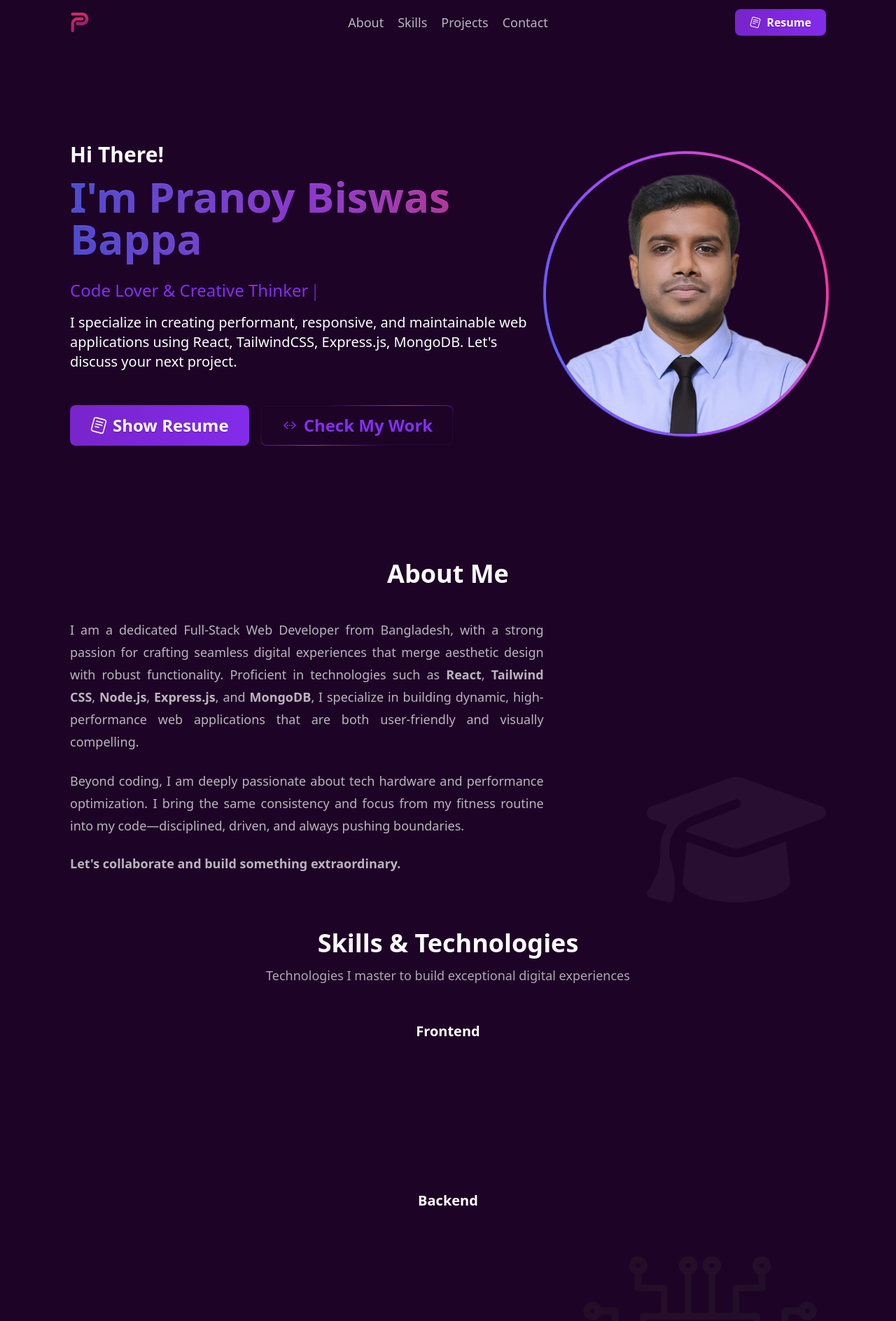
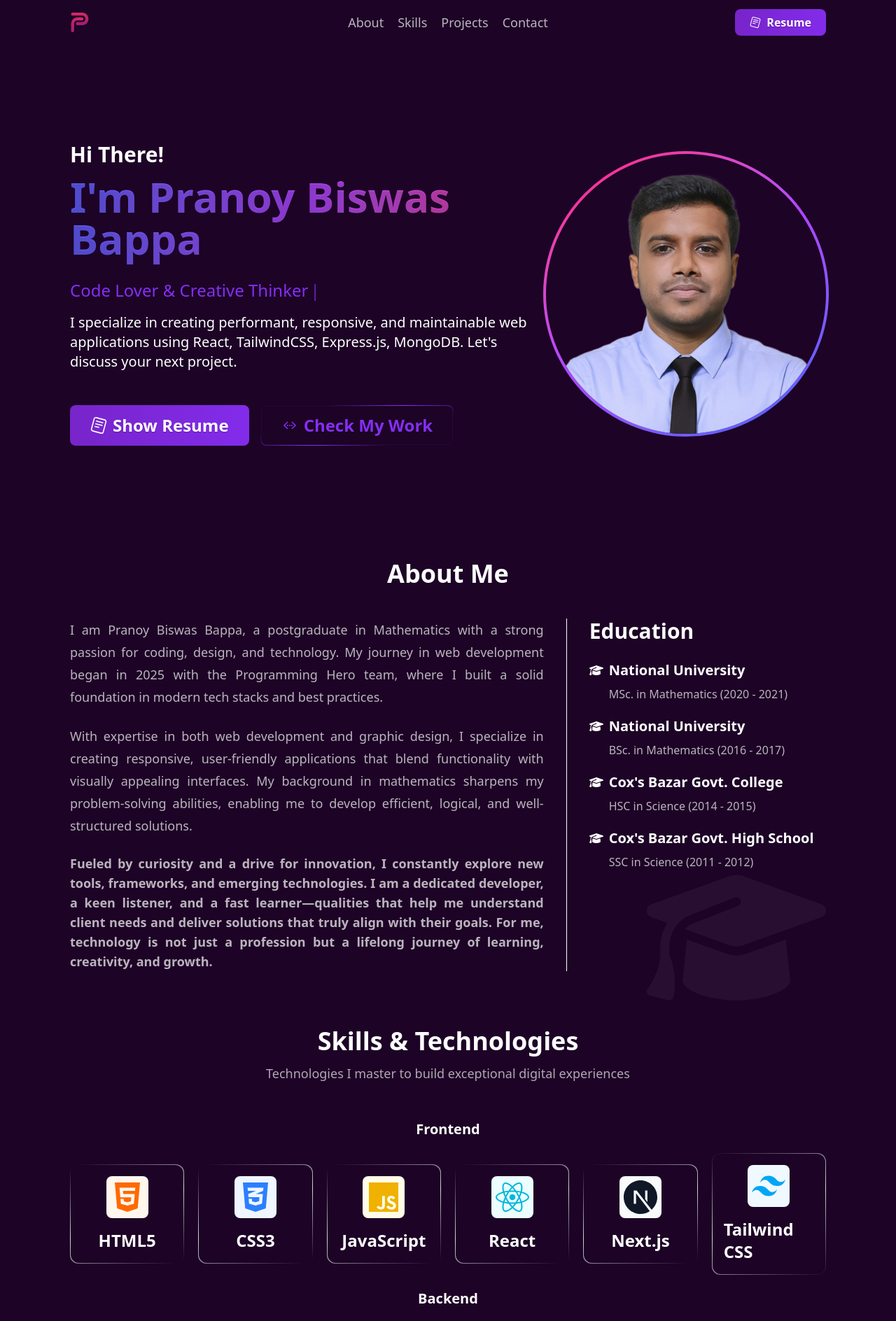
Before and after one commit to impranoybiswas/Portfolio, a Next.js app: page / in a window 1280 px wide. Shown: the top 1888 px of the page at 70% size. Built offline with nearby package versions, Linux system fonts and the light colour scheme.

Commit message:
framer motion smoth

```diff
--- a/app/components/HeroPhoto.tsx
+++ b/app/components/HeroPhoto.tsx
@@ -1,10 +1,32 @@
+"use client";
 import Image from "next/image";
 import React from "react";
+import { motion } from "framer-motion";
 
 export default function HeroPhoto() {
   return (
-    <div data-aos="zoom-in" data-aos-delay="600" className="relative">
-      <div className="bg-gradient-to-r from-indigo-500 via-purple-500 to-pink-500 rounded-full size-52 md:size-82 lg:size-102 absolute top-1/2 left-1/2 -translate-x-1/2 -translate-y-1/2 animate-slowSpin" />
+    <motion.div
+      initial={{ opacity: 0, scale: 0.5 }}
+      animate={{ opacity: 1, scale: 1 }}
+      transition={{
+        delay: 0.8,
+        type: "spring",
+        stiffness: 80,
+        damping: 15,
+        mass: 2,
+      }}
+      className="relative"
+    >
+      <motion.div
+        initial={{ rotate: 0 }}
+        animate={{ rotate: 360 }}
+        transition={{
+          duration: 10, // slow rotation (seconds)
+          repeat: Infinity, // loop forever
+          ease: "linear", // keep speed constant
+        }}
+        className="bg-gradient-to-r from-indigo-500 via-purple-500 to-pink-500 rounded-full size-52 md:size-82 lg:size-102 absolute top-1/2 left-1/2 -translate-x-1/2 -translate-y-1/2"
+      />
 
       <div className="bg-base-100 hover:bg-accent rounded-full overflow-hidden size-50 md:size-80 lg:size-100 relative transision-all duration-700 ease-in-out group">
         <Image
@@ -14,6 +36,6 @@ export default function HeroPhoto() {
           fill
         />
       </div>
-    </div>
+    </motion.div>
   );
 }
--- a/app/components/HeroText.tsx
+++ b/app/components/HeroText.tsx
@@ -1,3 +1,4 @@
+"use client";
 import React from "react";
 import { SiReaddotcv } from "react-icons/si";
 import { Typewriter } from "react-simple-typewriter";
@@ -5,12 +6,20 @@ import { Link } from "react-scroll";
 import { resumeLink } from "../layouts/Navbar";
 import { IoIosCodeWorking } from "react-icons/io";
 import Button from "../ui/Button";
+import { motion } from "framer-motion";
 
 export default function HeroText() {
   return (
-    <div
-      data-aos="fade-left"
-      data-aos-delay="800"
+    <motion.div
+      initial={{ opacity: 0, x: 100 }}
+      animate={{ opacity: 1, x: 0 }}
+      transition={{
+        delay: 1,
+        type: "spring",
+        stiffness: 80,
+        damping: 15,
+        mass: 2,
+      }}
       className="w-full flex flex-col justify-center items-center md:items-start flex-1"
     >
       <h1 className="text-white text-2xl md:text-3xl font-semibold">
@@ -63,6 +72,6 @@ export default function HeroText() {
           />
         </Link>
       </div>
-    </div>
+    </motion.div>
   );
 }
--- a/app/components/ProjectCard.tsx
+++ b/app/components/ProjectCard.tsx
@@ -5,6 +5,7 @@ import { TbWorld } from "react-icons/tb";
 import { ReactNode } from "react";
 import Image from "next/image";
 import Button from "../ui/Button";
+import { motion } from "framer-motion";
 
 interface TechStack {
   name: string;
@@ -47,9 +48,10 @@ export default function ProjectCard({ project }: ProjectCardProps) {
   };
 
   return (
-    <div
-      data-aos="fade-in"
-      data-aos-delay="200"
+    <motion.div
+      initial={{ opacity: 0, y: 20, scale: 0.9 }}
+      whileInView={{ opacity: 1, y: 0, scale: 1 }}
+      transition={{ duration: 0.6, ease: "easeIn", delay: 0.2 }}
       onMouseMove={handleMouseMove}
       onMouseLeave={handleMouseLeave}
       className="flex justify-center items-center p-[1px] bg-accent border border-primary/30 rounded-2xl shadow-md group"
@@ -106,6 +108,6 @@ export default function ProjectCard({ project }: ProjectCardProps) {
           </div>
         </div>
       </div>
-    </div>
+    </motion.div>
   );
 }
--- a/app/components/SkillSections.tsx
+++ b/app/components/SkillSections.tsx
@@ -1,4 +1,6 @@
-import React , { ReactNode } from "react";
+"use client";
+import React, { ReactNode } from "react";
+import { motion } from "framer-motion";
 
 interface Skill {
   name: string;
@@ -7,22 +9,33 @@ interface Skill {
   color: string;
 }
 
-export default function SkillSections({ title, skills } : { title: string; skills: Skill[] }) {
+export default function SkillSections({
+  title,
+  skills,
+}: {
+  title: string;
+  skills: Skill[];
+}) {
   return (
     <>
       <h1 className="text-xl font-semibold my-5">{title}</h1>
       <div className="grid grid-cols-2 md:grid-cols-4 lg:grid-cols-6 gap-3 md:gap-5 items-center justify-center w-full">
-        {skills.map((item) => (
-          <div
-          data-aos="zoom-in"
-          key={item.name}
+        {skills.map((item, i) => (
+          <motion.div
+            initial={{ opacity: 0, scale: 0.5 }}
+            whileInView={{ opacity: 1, scale: 1 }}
+            transition={{
+              delay: i * 0.1,
+              type: "spring",
+              stiffness: 80,
+              damping: 15,
+              mass: 1.5,
+            }}
+            key={i}
             className="p-[1px] relative rounded-xl overflow-hidden"
           >
-            <div className="w-full h-full absolute top-0 left-0 bg-gradient-to-b from-transparent via-gray-300 to-transparent scale-130 z-5 animate-slowSpin"/>
-            <div
-            className="flex flex-col items-center justify-center gap-3 lg:gap-4 bg-base-100 hover:bg-accent p-4 rounded-xl group relative z-10"
-
-          >
+            <div className="w-full h-full absolute top-0 left-0 bg-gradient-to-b from-transparent via-gray-300 to-transparent scale-130 z-5 animate-slowSpin" />
+            <div className="flex flex-col items-center justify-center gap-3 lg:gap-4 bg-base-100 hover:bg-accent p-4 rounded-xl group relative z-10">
               <div
                 className={`size-15 flex justify-center items-center rounded-lg
                 ${item.color} ${item.bgColor} text-5xl group-hover:scale-110 duration-500 ease-in-out transition`}
@@ -31,7 +44,7 @@ export default function SkillSections({ title, skills } : { title: string; skill
               </div>
               <p className="text-lg lg:text-2xl font-semibold">{item.name}</p>
             </div>
-          </div>
+          </motion.div>
         ))}
       </div>
     </>
--- a/app/layouts/About.tsx
+++ b/app/layouts/About.tsx
@@ -1,6 +1,8 @@
+"use client";
 import React from "react";
 import { FaGraduationCap } from "react-icons/fa6";
 import Section from "../ui/Section";
+import {motion} from "framer-motion";
 
 const educations = [
   {
@@ -31,34 +33,21 @@ export default function About() {
       <div className="flex flex-col lg:flex-row gap-5 lg:gap-8 z-10">
         <div className="text-white/70 text-center md:text-justify text-base md:text-lg lg:flex-2">
           <p className="leading-6 md:leading-8">
-            I am a dedicated{" "}
-            <span className="font-medium">Full-Stack Web Developer</span> from
-            Bangladesh, with a strong passion for crafting seamless digital
-            experiences that merge aesthetic design with robust functionality.
-            Proficient in technologies such as{" "}
-            <span className="font-semibold">React</span>,{" "}
-            <span className="font-semibold">Tailwind CSS</span>,{" "}
-            <span className="font-semibold">Node.js</span>,{" "}
-            <span className="font-semibold">Express.js</span>, and{" "}
-            <span className="font-semibold">MongoDB</span>, I specialize in
-            building dynamic, high-performance web applications that are both
-            user-friendly and visually compelling.
+          I am Pranoy Biswas Bappa, a postgraduate in Mathematics with a strong passion for coding, design, and technology. My journey in web development began in 2025 with the Programming Hero team, where I built a solid foundation in modern tech stacks and best practices.
           </p>
 
           <p className="mt-6 leading-6 md:leading-8">
-            Beyond coding, I am deeply passionate about{" "}
-            <span className="font-medium">tech hardware</span> and performance
-            optimization. I bring the same consistency and focus from my fitness
-            routine into my code—disciplined, driven, and always pushing
-            boundaries.
+          With expertise in both web development and graphic design, I specialize in creating responsive, user-friendly applications that blend functionality with visually appealing interfaces. My background in mathematics sharpens my problem-solving abilities, enabling me to develop efficient, logical, and well-structured solutions.
           </p>
 
           <p className="mt-6 font-semibold">
-            Let&apos;s collaborate and build something extraordinary.
+          Fueled by curiosity and a drive for innovation, I constantly explore new tools, frameworks, and emerging technologies. I am a dedicated developer, a keen listener, and a fast learner—qualities that help me understand client needs and deliver solutions that truly align with their goals. For me, technology is not just a profession but a lifelong journey of learning, creativity, and growth.
           </p>
         </div>
-        <div
-          data-aos="fade-left"
+        <motion.div
+          initial={{ opacity: 0, x: 100 }}
+          whileInView={{ opacity: 1, x: 0 }}
+          transition={{ duration: 0.5 }}
           className="md:border-l md:border-white pl-5 lg:pl-8 lg:flex-1"
         >
           <h1 className="pb-6 text-2xl md:text-3xl font-semibold text-shadow-xs">
@@ -79,7 +68,7 @@ export default function About() {
               </div>
             ))}
           </div>
-        </div>
+        </motion.div>
       </div>
 
       <FaGraduationCap className="size-40 md:size-64 absolute right-0 -bottom-20 z-5 opacity-5" />
--- a/app/layouts/Footer.tsx
+++ b/app/layouts/Footer.tsx
@@ -1,9 +1,23 @@
+"use client";
 import React from "react";
 
 export default function Footer() {
+  const scrollToTop = () => {
+    window.scrollTo({
+      top: 0,
+      behavior: "smooth", // smooth scrolling
+    });
+  };
   return (
-    <footer className="bg-[#150519] text-primary h-18 flex justify-center items-center w-full border-t border-secondary/30">
+    <footer className="bg-[#150519] text-primary h-18 flex flex-col md:flex-row justify-center md:justify-between items-center w-full border-t border-secondary/30 md:px-12">
       <h1>Copyright &copy; 2025</h1>
+      <button
+        className="bg-primary text-white py-1 px-4 rounded-full cursor-pointer shadow shadow-secondary/40 hover:shadow-md"
+        onClick={scrollToTop}
+        aria-label="Go to top"
+      >
+        Go to top &uarr;
+      </button>
     </footer>
   );
 }
--- /dev/null
+++ b/app/test/page.tsx
@@ -0,0 +1,26 @@
+"use client";
+
+import React from "react";
+import { motion } from "motion/react";
+
+export default function Test() {
+  return (
+    <div className="w-full min-h-screen flex justify-center items-center relative opacity-30">
+      <motion.div
+        className="rounded-full w-40 h-40 bg-pink-200 shadow-lg"
+        initial={{ opacity: 0, scale: 0.4 }}
+        animate={{ opacity: 1,  scale: 1 }}
+       transition={{
+        delay: 1,
+          type: "spring",
+          stiffness: 80,
+          damping: 15,
+          mass: 2
+        }}
+        whileHover={{ scale: 1.1, rotate: 10 }}
+        whileTap={{ scale: 0.95 }}
+        onHoverStart={() => console.log("hover started!")}
+      />
+    </div>
+  );
+}
--- a/app/ui/Button.tsx
+++ b/app/ui/Button.tsx
@@ -1,4 +1,7 @@
+"use client";
+
 import React, { ReactNode } from "react";
+import { motion } from "motion/react"
 
 interface ButtonProps {
   onClick?: () => void;
@@ -22,7 +25,9 @@ export default function Button({
   isLarge,
 }: ButtonProps) {
   return (
-    <button
+    <motion.button
+      whileHover={{ scale: 1.01 }}
+      whileTap={{ scale: 0.98 }}
       onClick={onClick}
       type={type}
       className="rounded-lg p-[1px] bg-transparent relative overflow-hidden group text-shadow-sm"
@@ -59,6 +64,6 @@ export default function Button({
           </span>
         )}
       </div>
-    </button>
+    </motion.button>
   );
 }
--- a/package.json
+++ b/package.json
@@ -14,6 +14,7 @@
     "clsx": "^2.1.1",
     "daisyui": "^5.0.46",
     "lucide-react": "^0.525.0",
+    "motion": "^12.23.12",
     "next": "15.4.4",
     "nodemailer": "^7.0.5",
     "pnpm": "^10.13.1",
```
Also changed, not shown: app/layouts/Contact.tsx (+61 -6 lines), app/layouts/Navbar.tsx (+50 -14 lines), 1 other file (tests, documents, lock files or other folders). Lines whose indentation alone changed are shown as unchanged.
